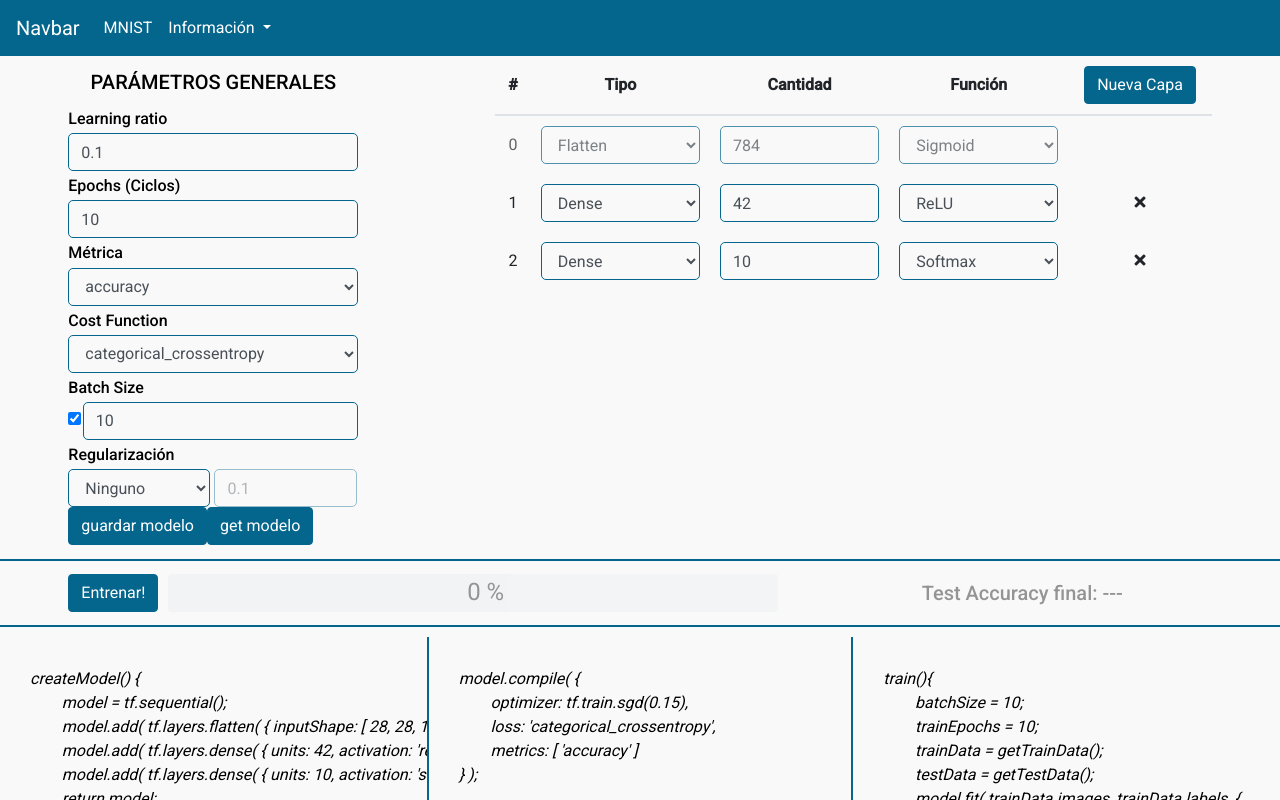
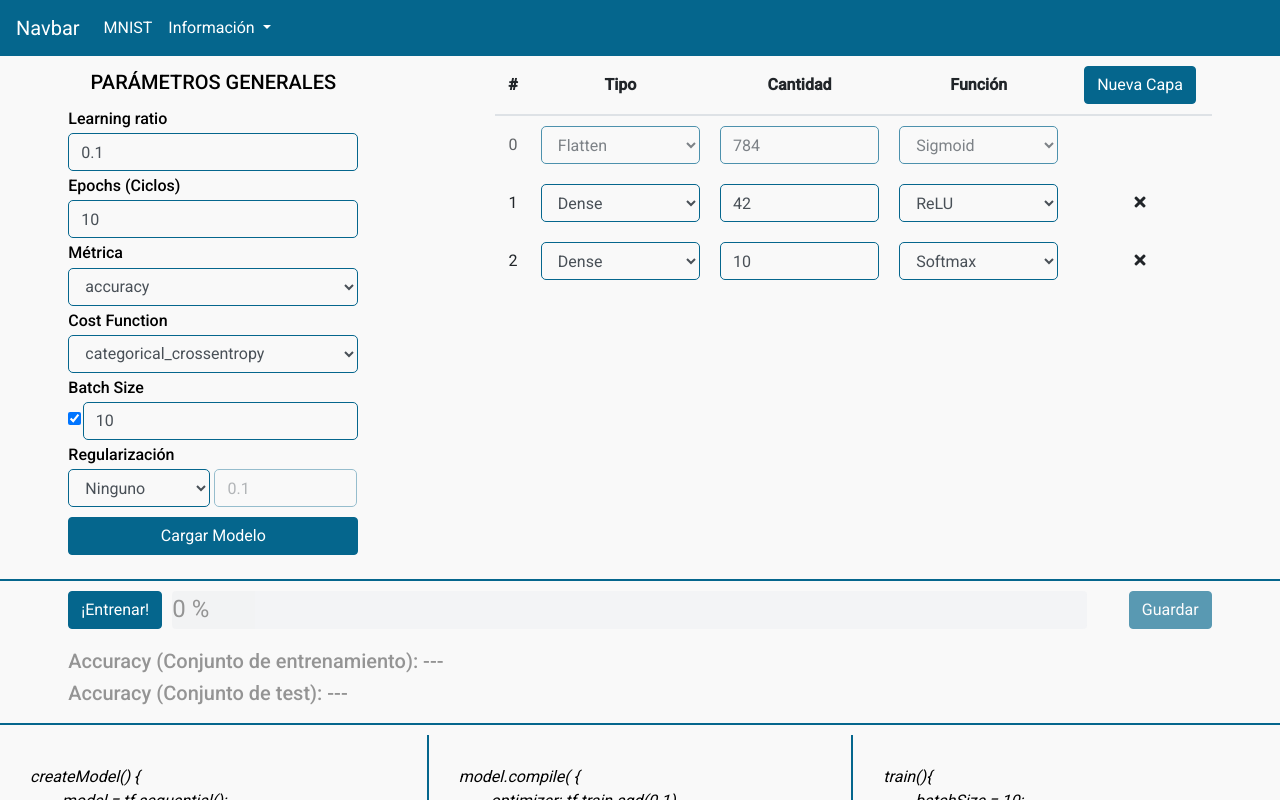
Before and after one commit to FedeSchmidt/aplicacion, an Angular app: page /mnist in a window 1280 px wide. Shown: the top 800 px of the page. Built offline with nearby package versions, Linux system fonts and the light colour scheme.

Commit message:
temriné de aocmodar el train, queda un error

```diff
--- a/src/app/mnist/mnist.component.html
+++ b/src/app/mnist/mnist.component.html
@@ -44,10 +44,9 @@
             <input type="number" step=".01" class="form-control regularizacion ml-1" [disabled]="regularization == 'Ninguno'" [(ngModel)]="regularization_ratio">
 
         </div>
-        <div class="save_get">
-                <button type="button" class="btn btn-primary boton" (click)="guardarModelo()">guardar modelo</button>
-                <button type="button" class="btn btn-primary boton" (click)="recuperarModelo()">get modelo</button>
-        </div>
+
+                <button type="button" class="btn btn-primary boton boton-cargar" (click)="recuperarModelo()">Cargar Modelo</button>
+
 
 
     </div>
@@ -98,10 +97,10 @@
 </div>
 
 <div class="row justify-content-around entrenamiento">
-    <div class="col-7">
+    <div class="col-11">
 
 
-        <button type="button" class="btn btn-primary btn-entrenar boton" (click)="entrenar()" [disabled]="entrenando">Entrenar!</button>
+        <button type="button" class="btn btn-primary btn-entrenar boton" (click)="entrenar()" [disabled]="entrenando">¡Entrenar!</button>
         <div [ngClass]="{'progress train-bar' : true, 'progress-opaco': !entrenando}">
 
             <div class="progress-bar progress-bar-striped bg-success" role="progressbar" [style.width]="progreso + '%' " aria-valuemin="0" aria-valuemax="100"></div>
@@ -109,13 +108,15 @@
                 <span>{{progreso}} %</span>
 
           </div>
+          <button type="button" class="btn btn-primary boton boton-guardar" (click)="guardarModelo()" [disabled]="progreso != 100">Guardar</button>
+          <div [ngClass]="{'datos-accuracy': true, 'progress-opaco': !entrenando}">
+              <!-- <h5>Validation Accuracy final: {{ validation_accuracy }} %</h5> -->
+              <h5>Accuracy (Conjunto de entrenamiento): {{ trainset_accuracy }}</h5>
+              <h5>Accuracy (Conjunto de test): {{ test_accuracy }}</h5>
+            </div>
     </div>
-    <div class="col-3">
-        <div [ngClass]="{'datos-accuracy': true, 'progress-opaco': !entrenando}">
-            <!-- <h5>Validation Accuracy final: {{ validation_accuracy }} %</h5> -->
-            <h5>Test Accuracy final: {{ test_accuracy }}</h5>
-        </div>
-    </div>
+    <!-- <div class="col-3">
+    </div> -->
 </div>
 
 <!-- código equivalente -->
--- a/src/app/mnist/mnist.component.scss
+++ b/src/app/mnist/mnist.component.scss
@@ -1,3 +1,18 @@
+::-webkit-scrollbar-track {
+	box-shadow: 0 0 6px rgba(0, 0, 0, 0.3);
+	-webkit-box-shadow: inset 0 0 6px rgba(0, 0, 0, 0.3);
+	background-color: #f5f5f5;
+}
+::-webkit-scrollbar {
+	background-color: #f5f5f5;
+	height: 10px;
+}
+::-webkit-scrollbar-thumb {
+	box-shadow: 0 0 6px rgba(0, 0, 0, .3);
+	-webkit-box-shadow: inset 0 0 6px rgba(0, 0, 0, .3);
+	background-color: #05668d;
+}
+
 #canvas,
 #canvas2 {
 	border: 1px solid black;
@@ -127,13 +142,16 @@ table {
 		opacity: 0.4;
 	}
 	.train-bar {
-		width: 85%;
+		width: 80%;
 		display: inline-block;
 		height: 38px;
 		vertical-align: middle;
-
 		align-items: center;
 
+		.progress-bar {
+			text-align: center;
+			position: relative;
+		}
 		span {
 			position: absolute;
 			top: 10px;
@@ -141,7 +159,6 @@ table {
 			font-size: x-large;
 			color: black;
 			text-align: center;
-			width: 85%;
 		}
 	}
 
@@ -159,15 +176,27 @@ table {
 	}
 
 	.datos-accuracy {
-		margin: 20px 0px;
+		margin: 10px 0px;
+		display: inline-block;
 	}
-	.progreso {
-		text-align: center;
-		vertical-align: middle;
-		font-size: x-large;
-		color: black;
-		z-index: -1000;
+	// .progreso {
+	// 	text-align: center;
+	// 	vertical-align: middle;
+	// 	font-size: x-large;
+	// 	color: black;
+	// 	z-index: -1000;
+	// }
+
+	.boton-guardar {
+		// display: inline-block;
+		float: right;
+		margin: 10px 0px;
 	}
+}
+
+.boton-cargar {
+	margin: 10px 0px;
+	width: 100%;
 }
 .codigo {
 	text-align: center;
--- a/src/app/mnist/mnist.component.ts
+++ b/src/app/mnist/mnist.component.ts
@@ -31,6 +31,7 @@ export class MnistComponent implements OnInit {
 	progreso = 0;
 	validation_accuracy = 0;
 	test_accuracy = '---';
+	trainset_accuracy = '---';
 
 	model: any;
 	arr = [];
@@ -112,7 +113,6 @@ export class MnistComponent implements OnInit {
 	recuperarModelo() {
 		let object = localStorage.getItem('neural_model_IA');
 		let datos = JSON.parse(object);
-		console.log(datos);
 		this.learning_ratio = datos.learning_ratio;
 		this.epochs = datos.epochs;
 		this.batch_check = datos.batch_check;
@@ -128,36 +128,11 @@ export class MnistComponent implements OnInit {
 		this.net.push(new Layer('Dense', 42, 'ReLU', null));
 		this.net.push(new Layer('Dense', 10, 'Softmax', null));
 
-		// this.model_code.push('createModel() {');
-		// this.model_code.push('\tmodel = tf.sequential();');
-		// this.model_code.push('\tmodel.add( tf.layers.flatten( { inputShape: [ 28, 28, 1] } ) );');
-		// for (let i = 1; i < this.net.length; i++) {
-		// 	this.model_code.push(
-		// 		this.armarStringCapa(
-		// 			this.net[i].type.toLowerCase(),
-		// 			this.net[i].units.toString().toLowerCase(),
-		// 			this.net[i].activation.toLowerCase()
-		// 		)
-		// 	);
-		// }
-		// this.model_code.push('\treturn model;');
-		// this.model_code.push('}');
-
 		this.actualizarCodigo1();
 
-		this.compile_code.push('model.compile( {');
-		this.compile_code.push('\toptimizer: tf.train.sgd(0.15),');
-
-		this.train_code.push('train(){');
-
 		this.actualizarCodigo();
-		this.compile_code.push('} );');
-		// this.train_code.push('}');
 	}
 
-	// armarStringCapa(tipo, units, activacion) {
-	// 	return '\tmodel.add( tf.layers.' + tipo + '( { units: ' + units + ", activation: '" + activacion + "' } ) );";
-	// }
 	actualizarCodigo1() {
 		this.model_code = [];
 		this.model_code.push('createModel() {');
@@ -175,10 +150,23 @@ export class MnistComponent implements OnInit {
 		this.model_code.push('\treturn model;');
 		this.model_code.push('}');
 	}
+
 	actualizarCodigo() {
+		this.actualizarCodigo2();
+		this.actualizarCodigo3();
+	}
+
+	actualizarCodigo2() {
+		this.compile_code = [];
+		this.compile_code.push('model.compile( {');
+		this.compile_code.push('\toptimizer: tf.train.sgd(' + this.learning_ratio + '),');
 		this.compile_code.splice(2, 1, "\tloss: '" + this.cost_function + "',");
 		this.compile_code.splice(3, 1, "\tmetrics: [ '" + this.metric + "' ]");
-
+		this.compile_code.push('} );');
+	}
+	actualizarCodigo3() {
+		this.train_code = [];
+		this.train_code.push('train(){');
 		if (!this.batch_check) this.train_code.splice(1, 1, '\tbatchSize = ' + 32 + ';');
 		else this.train_code.splice(1, 1, '\tbatchSize = ' + this.batch_size + ';');
 		this.train_code.splice(2, 1, '\ttrainEpochs = ' + this.epochs + ';');
@@ -233,31 +221,32 @@ export class MnistComponent implements OnInit {
 
 			//console.log(tensorData);
 			this.model = this.createDenseModel();
-			this.train(this.model, false);
+			this.train();
 		});
 
 		this.entrenando = true;
 	}
 
-	async train(model, onIteration) {
+	async train() {
 		//const optimizer = 'rmsprop';
 
 		//optimizer: tf.train.adam(0.001),
 		this.test_accuracy = 'Calculando...';
-		model.compile({
-			optimizer: tf.train.sgd(0.15),
+		this.trainset_accuracy = 'Calculando...';
+		this.model.compile({
+			optimizer: tf.train.sgd(this.learning_ratio),
 			loss: 'categoricalCrossentropy',
 			metrics: [ 'accuracy' ]
 		});
 
-		const batchSize = 320;
+		const batchSize = this.batch_check ? this.batch_size : 32;
 
 		// Leave out the last 15% of the training data for validation, to monitor
 		// overfitting during training.
 		const validationSplit = 0.15;
 
 		// Get number of training epochs from the UI.
-		const trainEpochs = 5;
+		const trainEpochs = this.epochs;
 
 		// We'll keep a buffer of loss and accuracy values over time.
 		let trainBatchCount = 0;
@@ -268,8 +257,9 @@ export class MnistComponent implements OnInit {
 		const totalNumBatches = Math.ceil(trainData.xs.shape[0] * (1 - validationSplit) / batchSize) * trainEpochs;
 
 		let valAcc;
+		let trainsetAcc;
 
-		await model.fit(trainData.xs, trainData.labels, {
+		await this.model.fit(trainData.xs, trainData.labels, {
 			batchSize,
 			validationSplit,
 			epochs: trainEpochs,
@@ -284,37 +274,36 @@ export class MnistComponent implements OnInit {
 					);
 					//ui.plotLoss(trainBatchCount, logs.loss, 'train');
 					//ui.plotAccuracy(trainBatchCount, logs.acc, 'train');
-					if (onIteration && batch % 10 === 0) {
-						onIteration('onBatchEnd', batch, logs);
-					}
+
 					await tf.nextFrame();
 				},
 				onEpochEnd: async (epoch, logs) => {
 					valAcc = logs.val_acc;
+					trainsetAcc = logs.acc;
 					// ui.plotLoss(trainBatchCount, logs.val_loss, 'validation');
 					// ui.plotAccuracy(trainBatchCount, logs.val_acc, 'validation');
-					if (onIteration) {
-						onIteration('onEpochEnd', epoch, logs);
-					}
+
 					await tf.nextFrame();
 				}
 			}
 		});
 
-		const testResult = model.evaluate(testData.xs, testData.labels);
+		const testResult = this.model.evaluate(testData.xs, testData.labels);
 		const testAccPercent = testResult[1].dataSync()[0] * 100;
 		const finalValAccPercent = valAcc * 100;
+		const finalTrainsetAccPercent = trainsetAcc * 100;
 		this.validation_accuracy = parseFloat(finalValAccPercent.toFixed(2));
-		//this.test_accuracy = parseFloat(testAccPercent.toFixed(2));
 		this.test_accuracy = testAccPercent.toFixed(2) + ' %';
+		this.trainset_accuracy = finalTrainsetAccPercent.toFixed(2) + '%';
 		console.log(
-			`Final validation accuracy: ${finalValAccPercent.toFixed(1)}%; ` +
+			`Final train set accuracy: ${finalTrainsetAccPercent.toFixed(1)}%; ` +
+				`Final validation accuracy: ${finalValAccPercent.toFixed(1)}%; ` +
 				`Final test accuracy: ${testAccPercent.toFixed(1)}%` +
 				`Test result: ${testResult}`
 		);
 
 		// await model.save('localstorage://my-model').then(console.log('modelo guardado'));
-		await model.save('indexeddb://my-model');
+		//await this.model.save('indexeddb://my-model');
 		// localStorage.setItem('modelo', JSON.stringify(model));
 		// console.log(model);
 	}
@@ -476,23 +465,24 @@ export class MnistComponent implements OnInit {
 		console.log(this.net);
 	}
 	onChange(value, field, index) {
-		console.log(index);
-		console.log(field);
-		console.log(value);
+		// console.log(index);
+		// console.log(field);
+		// console.log(value);
 		if (field == 'units') {
 			this.net[index][field] = parseInt(value);
 		} else {
 			this.net[index][field] = value;
 		}
 
-		console.log(this.net);
-		let label = this.armarStringCapa(
-			this.net[index].type.toLowerCase(),
-			this.net[index].units.toString().toLowerCase(),
-			this.net[index].activation.toLowerCase()
-		);
-		this.model_code[index + 2] = label;
-		console.log(label);
+		// console.log(this.net);
+		// let label = this.armarStringCapa(
+		// 	this.net[index].type.toLowerCase(),
+		// 	this.net[index].units.toString().toLowerCase(),
+		// 	this.net[index].activation.toLowerCase()
+		// );
+		// this.model_code[index + 2] = label;
+		// console.log(label);
+		this.actualizarCodigo1();
 	}
 
 	armarStringCapa(tipo, units, activacion) {
```
